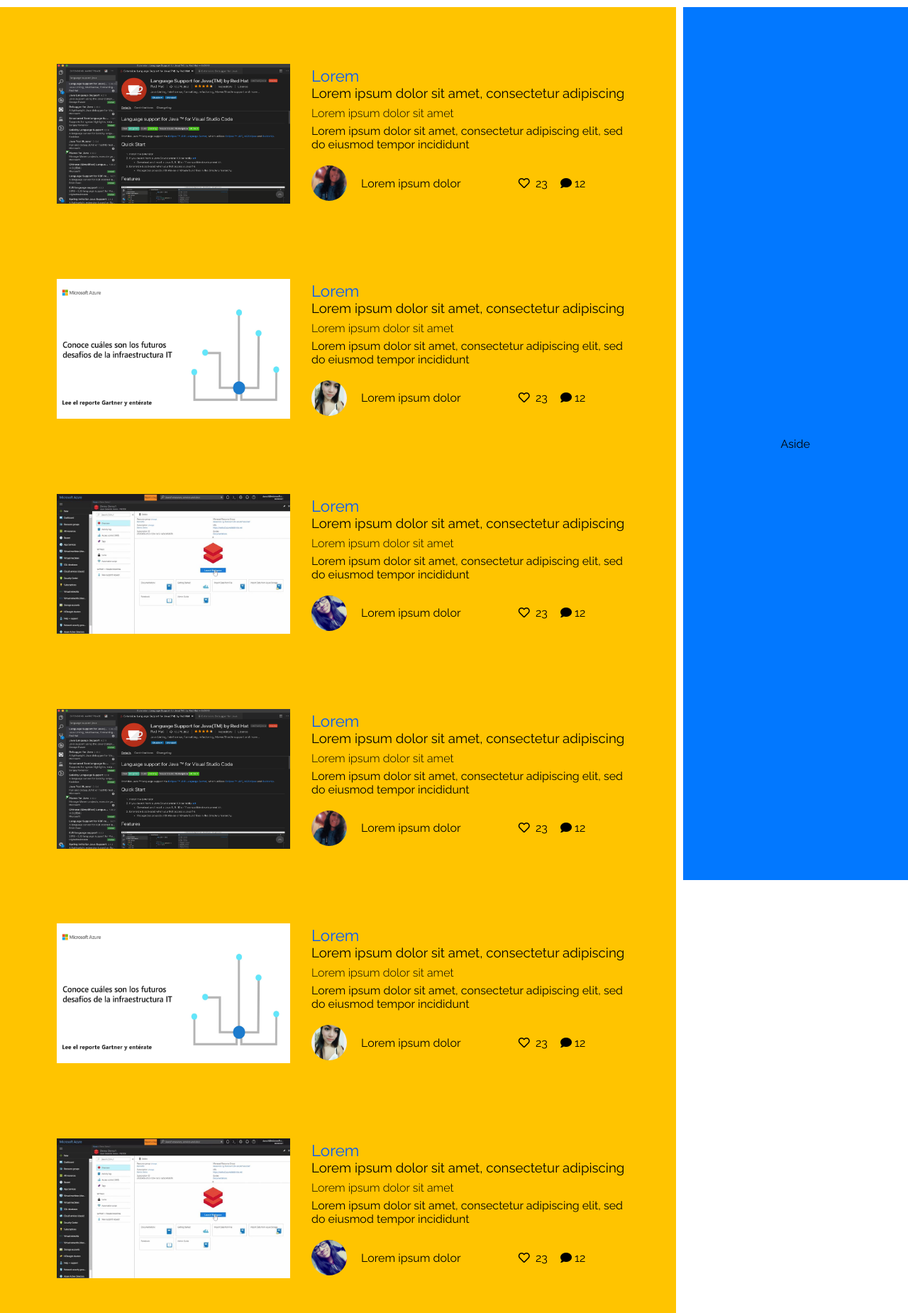
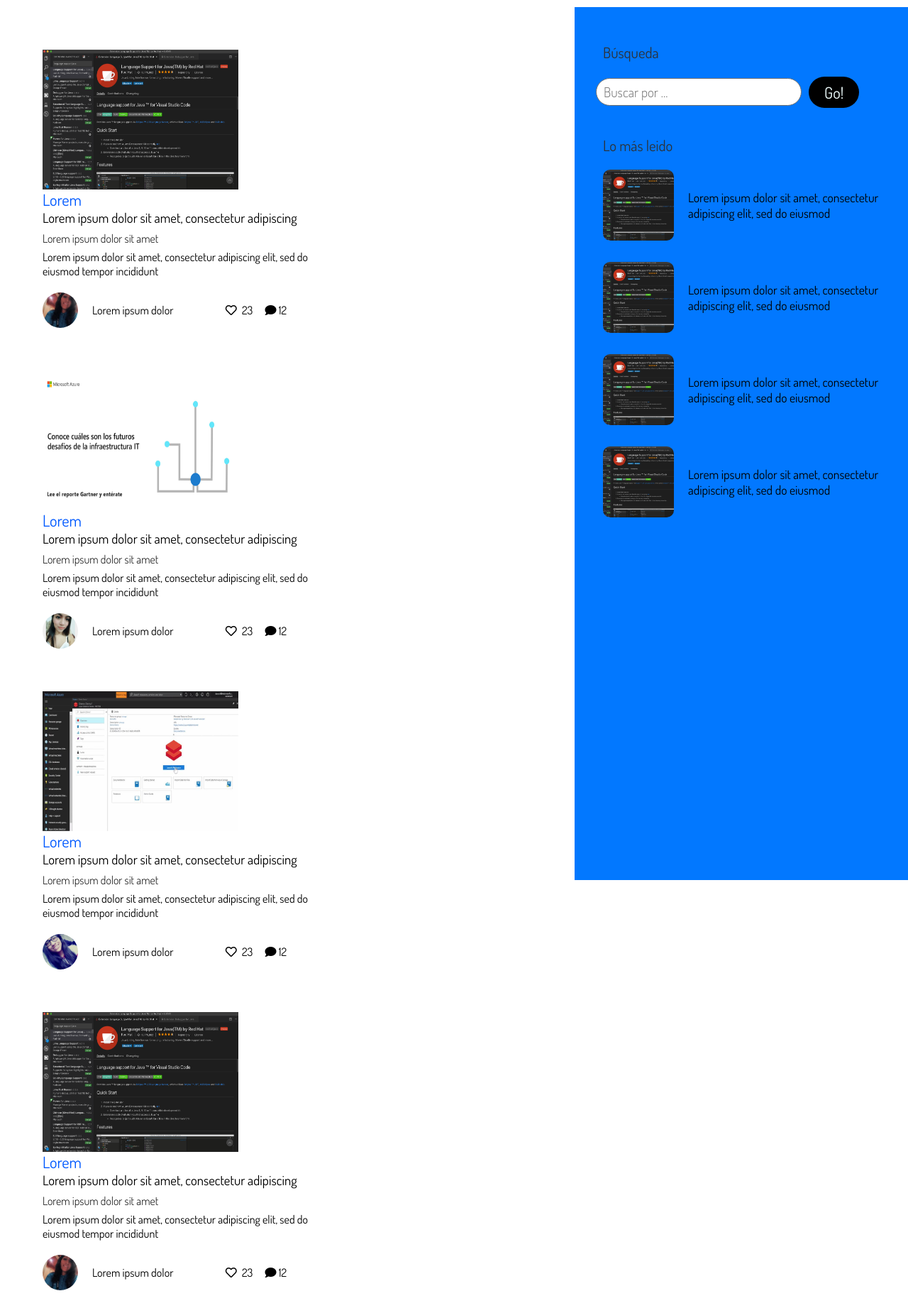
Before and after one commit to Ktacas/MTD-Ica, a PHP site: page /Blog/Index_blog.html in a window 1280 px wide. Shown: the part 70-1920 px from the top of the page at 71% size. Run offline with PHP 8.4, Linux system fonts and the light colour scheme.

Commit message:
Agregando el Aside/Blog

```diff
--- a/Blog/Index_blog.html
+++ b/Blog/Index_blog.html
@@ -202,7 +202,42 @@
                 </div>
             </article>
         </section>
-        <aside class="item aside">Aside</aside>
+        <aside class="aside">
+            <div class="container-search">
+                <h3>Búsqueda</h3>
+                <div class="container-align">
+                    <input type="search" class="search" placeholder="Buscar por ...">
+                    <button>Go!</button>
+                </div>
+            </div>
+            <div class="container-aside">
+                <h3>Lo más leido</h3>
+                <article class="blog-post">
+                    <figure class="miniature">
+                        <img src="../images/blog_post1.png" alt="">
+                    </figure>
+                    <p class="content-post">Lorem ipsum dolor sit amet, consectetur adipiscing elit, sed do eiusmod</p>
+                </article>
+                <article class="blog-post">
+                    <figure class="miniature">
+                        <img src="../images/blog_post1.png" alt="">
+                    </figure>
+                    <p class="content-post">Lorem ipsum dolor sit amet, consectetur adipiscing elit, sed do eiusmod</p>
+                </article>
+                <article class="blog-post">
+                    <figure class="miniature">
+                        <img src="../images/blog_post1.png" alt="">
+                    </figure>
+                    <p class="content-post">Lorem ipsum dolor sit amet, consectetur adipiscing elit, sed do eiusmod</p>
+                </article>
+                <article class="blog-post">
+                    <figure class="miniature">
+                        <img src="../images/blog_post1.png" alt="">
+                    </figure>
+                    <p class="content-post">Lorem ipsum dolor sit amet, consectetur adipiscing elit, sed do eiusmod</p>
+                </article>
+            </div>
+        </aside>
         <section class="item other">other</section>
         <footer class="item footer">footer</footer>
     </div>
--- a/Blog/main.css
+++ b/Blog/main.css
@@ -1,6 +1,6 @@
 body {
-	margin: 0;
-  font-family: 'Raleway', sans-serif;
+  margin: 0;
+  font-family: 'Dosis', sans-serif;
 }
 /* GRID CONTAINER */
 .container {
@@ -25,10 +25,6 @@ body {
     justify-content: center;
     align-items: center
     }
-.aside {
-    grid-area: aside;
-    background: rgb(2, 120, 255);
-}
 .other {
     grid-area: other;
     background: rgb(112, 2, 255);
@@ -40,6 +36,7 @@ body {
 
 /* -------------------------------HEADER------------------------------- */
 .header {
+    font-family: 'Raleway', sans-serif;
     grid-area: header;
     height: 70px;
     width: 100%;
@@ -112,7 +109,6 @@ ul li:last-child {
 /* -------------------------------POST------------------------------- */
 .post {
   grid-area: post;
-  background: rgb(255, 196, 0);
   padding: 20px 20px;
   display: flex;
   flex-wrap: wrap;
@@ -121,7 +117,7 @@ ul li:last-child {
  .post-preview {
   display: flex;
   flex-wrap: wrap;
-  margin: 60px 30px 20px 60px;
+  margin: 40px 30px 20px 40px;
   align-items: center;
 }
 .miniature-preview {
@@ -189,3 +185,82 @@ ul li:last-child {
 .heart-number {
   margin: 0 4px;
 }
+
+/* -------------------------------SEARCH------------------------------- */
+.aside {
+  grid-area: aside;
+  background: rgb(2, 120, 255);
+  display: flex;
+  align-items: flex-start;
+  flex-direction: column;
+}
+.container-search {
+  margin:30px;
+  margin-bottom: 0px;
+}
+.container-search h3 {
+	font-weight: 500;
+	margin-left: 10px;
+	color: #2C333A;
+	font-size: 1.3em;
+}
+.container-align {
+	display: flex;
+	align-items: center;
+}
+.container-search .search {
+	border-radius: 50px;
+	padding: 6px 10px;
+	border: 1px solid #707070;
+	font-size: 1.2em;
+	font-family: 'Dosis', sans-serif;
+	font-weight: 100;
+	width: 290px;
+}
+.container-search button {
+	border-radius: 50px;
+	background: black;
+	border: 0;
+	padding: 8px 22px;
+	color: azure;
+	font-size: 1.4em;
+	font-family: 'Dosis', sans-serif;
+	margin-left: 10px;
+}
+/* -------------------------------ASIDE------------------------------- */
+.container-aside {
+  margin:40px;
+  margin-top: 20px;
+  margin-right: 20px;
+  display: flex;
+  flex-direction: column;
+}
+.container-aside h3 {
+  font-weight: 500;
+	color: #2C333A;
+	font-size: 1.3em;
+}
+.blog-post {
+  display: flex;
+  align-items: center;
+  margin-bottom: 30px;
+  height: 100px;
+}
+.miniature {
+  margin: 0;
+  width: 100px;
+  height: 100%;
+  border-radius: 10px;
+  overflow: hidden;
+}
+.miniature img {
+  width: 100%;
+  height: 100%;
+  object-fit: cover;
+}
+.content-post {
+  margin: 0;
+  width: 290px;
+  margin-left: 20px;
+  font-size: 1.1em;
+}
```
